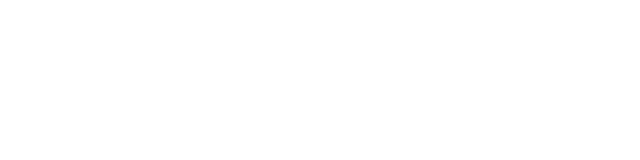
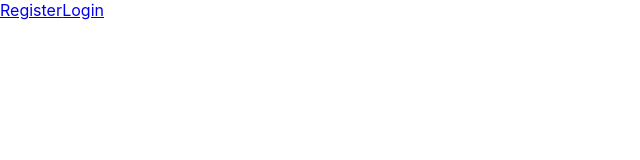
Before and after one commit to riddhi010/skillswap, a React (Create React App) app in the folder client/: page / in a window 1280 px wide. Before the commit this address had no page. Shown: the top 160 px of the page, without its empty margins (0-640 px from the left). Built offline with nearby package versions, Linux system fonts and the light colour scheme.

Commit message:
Add / route to fix Render blank page issue

```diff
--- a/client/src/App.js
+++ b/client/src/App.js
@@ -5,6 +5,7 @@
 import ExploreUsers from "./components/ExploreUsers"
 import Profile from "./components/Profile";
 import LiveSession from "./components/LiveSession";
+import Home from "./pages/home";
 
 function App() {
   return (
@@ -16,6 +17,7 @@
         <Route path="/explore" element={<ExploreUsers />} />
         <Route path="/profile" element={<Profile />} />
         <Route path="/live" element={<LiveSession />} />
+        <Route path="/" element={<Home />} />
         {/* Add more routes here */}
       </Routes>
     </Router>
--- /dev/null
+++ b/client/src/pages/home.js
@@ -0,0 +1,14 @@
+import React from "react";
+import { Link } from "react-router-dom";
+const Home = () => {
+  return (
+    <div>
+
+      <Link to="/register">Register</Link>
+      <Link to="/login">Login</Link>
+
+    </div>
+  );
+};
+
+export default Home;
```
